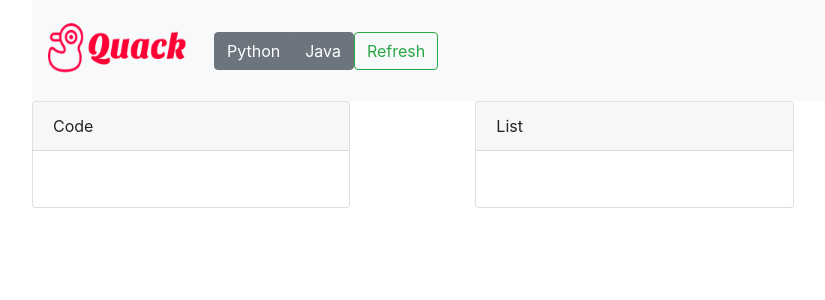
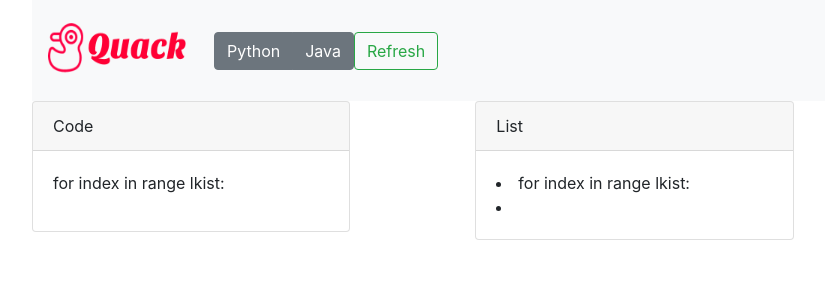
Before and after one commit to JackDemeter/htv4, a React (Create React App) app in the folder app/: page / in a window 1280 px wide. Shown: the top 300 px of the page, without its empty margins (53-878 px from the left). Built offline with nearby package versions, Linux system fonts and the light colour scheme.

Commit message:
went back to requirements style added json support

```diff
--- a/app/public/index.html
+++ b/app/public/index.html
@@ -9,7 +9,6 @@
       name="description"
       content="Web site created using create-react-app"
     />
-    <link rel="apple-touch-icon" href="%PUBLIC_URL%/logo192.png" />
     <!--
       manifest.json provides metadata used when your web app is installed on a
       user's mobile device or desktop. See https://developers.google.com/web/fundamentals/web-app-manifest/
--- a/app/src/App.js
+++ b/app/src/App.js
@@ -1,9 +1,9 @@
 import React, { Component } from "react";
 
 import "bootstrap/dist/css/bootstrap.min.css";
-import Navbar from "./components/Navbar";
-import Code from "./components/Code.js";
-
+import Navbar from "./components/Navbar.jsx";
+import Code from "./components/Code.jsx";
+import Require from "./components/Require.jsx"
 
 import Row from 'react-bootstrap/Row';
 import Col from 'react-bootstrap/Col';
@@ -18,7 +18,7 @@ class App extends Component {
           <Navbar />
           <Row>
             <Col sm={{ size: 'auto', offset: 0 }}> <Code name = "Code"/> </Col>
-            <Col sm={{ size: 'auto', offset: 1 }}> <Code name = "List"/> </Col>
+            <Col sm={{ size: 'auto', offset: 1 }}> <Require name = "List"/> </Col>
             <Col> </Col>
 
           </Row>
--- a/app/src/components/Code.js
+++ /dev/null
@@ -1,48 +0,0 @@
-import React from 'react';
-
-class Code extends React.Component {
-    constructor(props) {
-		super(props);
-        console.log(props);
-        this.state = {
-            name: props.name,
-            statement: '',
-        }
-        console.log(this.state);
-	}
-    render() {
-        return (
-            <div class="card">
-                <div class="card-header">
-                    {this.state.name}
-                </div>
-                <div class="card-body">
-                    <p> {this.state.statement}</p>
-                </div>
-            </div>)
-    }
-    getInfo(id){
-        let component = this;
-		fetch('http://localhost:3000/', {
-			method: 'POST',
-			headers: {
-      	'Content-Type': 'application/json'
-    	},
-			body: JSON.stringify({
-				'id': id
-			})
-		})
-		.then(response => response.json())
-        .then(json => component.setState({
-            title: json.title,
-            time: json.readyInMinutes,
-            image: json.image,
-            score: json.spoonacularScore,
-            vegan: json.vegan,
-            vegetarian: json.vegetarian,
-        }));
-
-    }
-}
-
-export default Code;
--- /dev/null
+++ b/app/src/components/Code.jsx
@@ -0,0 +1,54 @@
+import React from 'react';
+import Data from './test.json';
+
+class Code extends React.Component {
+    constructor(props) {
+		super(props);
+        console.log(props);
+        this.state = {
+            name: props.name,
+            statement: '',
+        }
+
+        console.log(this.state);
+        this.getInfo("temp");
+	}
+    render() {
+        return (
+            <div className="card">
+                <div className="card-header">
+                    {this.state.name}
+                </div>
+                <div className="card-body">
+                    {Data.map((detail)=>{
+                        var indents = "";
+                        for (var i = 0; i < detail.line; i++) {
+                            indents += " "*4;
+                        }
+                        return (
+
+                        <p>{indents} {detail.line}</p>)})}
+                </div>
+            </div>)
+    }
+    getInfo(id){
+        let component = this;
+		// fetch('http://localhost:3000/', {
+		// 	method: 'POST',
+		// 	headers: {
+      	// 'Content-Type': 'application/json'
+    	// },
+		// 	body: JSON.stringify({
+		// 		'id': id
+        // 	})
+        // })
+		// .then(response => response.json())
+        // .then(json => component.setState({
+        //     state: json.state,
+        // }));
+
+
+    }
+}
+
+export default Code;
--- /dev/null
+++ b/app/src/components/Require.jsx
@@ -0,0 +1,49 @@
+import React from 'react';
+import Data from './test.json';
+
+class Require extends React.Component {
+    constructor(props) {
+		super(props);
+        console.log(props);
+        this.state = {
+            name: props.name,
+            statement: '',
+        }
+
+        console.log(this.state);
+        this.getInfo("temp");
+	}
+    render() {
+        return (
+            <div className="card">
+                <div className="card-header">
+                    {this.state.name}
+                </div>
+                <div className="card-body">
+                    {Data.map((detail)=>{
+                        var indents = "";
+                        return (<li>{detail.line}</li>)})}
+                </div>
+            </div>)
+    }
+    getInfo(id){
+        let component = this;
+		// fetch('http://localhost:3000/', {
+		// 	method: 'POST',
+		// 	headers: {
+      	// 'Content-Type': 'application/json'
+    	// },
+		// 	body: JSON.stringify({
+		// 		'id': id
+        // 	})
+        // })
+		// .then(response => response.json())
+        // .then(json => component.setState({
+        //     state: json.state,
+        // }));
+
+
+    }
+}
+
+export default Require;
--- /dev/null
+++ b/app/src/components/test.json
@@ -0,0 +1,10 @@
+[
+    {
+        "line": "for index in range lkist:",
+        "indentation": "20"
+    },
+    {
+        "Var": "x",
+        "While": "while(condition):"
+    }
+]
```
Also changed, not shown: app/public/manifest.json, app/src/components/Navbar.jsx (renamed from app/src/components/Navbar.js).
